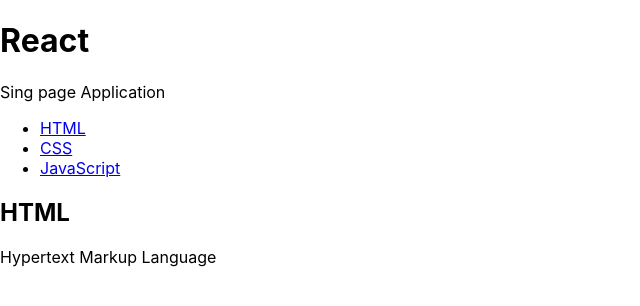
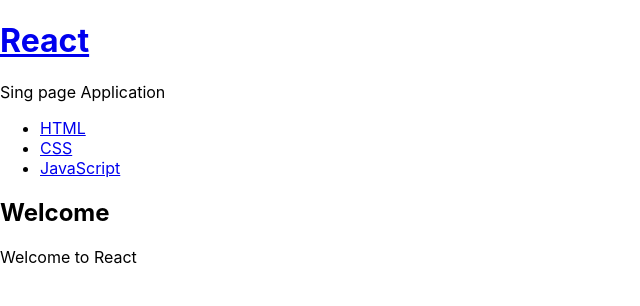
Before and after one commit to leeseungnam1234/ReactMyApp, a React (Create React App) app: page / in a window 1280 px wide. Shown: the top 306 px of the page, without its empty margins (0-640 px from the left). Built offline with nearby package versions, Linux system fonts and the light colour scheme.

Commit message:
react-16 / 19:00 까지

```diff
--- a/src/App.js
+++ b/src/App.js
@@ -9,6 +9,7 @@
     super(props)
     this.state = {
       subject:{title:'React',desc:'Sing page Application'},
+      welcome:{title:'Welcome',desc:'Welcome to React'},
       menus:[
         {id:1,title:'HTML' ,desc:'Hypertext'},
         {id:2,title:'CSS' ,desc:'CSS is for design'},
@@ -18,6 +19,10 @@
   }
 
   render() {
+    // var
+    // if () {
+
+    // }
     return (
       <div className='App'>
         <Myheader
@@ -25,7 +30,10 @@
         desc={this.state.subject.desc}
         />
         <Mynav data={this.state.menus} />
-        <Myarticle title='HTML' desc='Hypertext Markup Language'/>
+        <Myarticle
+          title={this.state.welcome.title}
+          desc={this.state.welcome.desc}
+        />
       </div>
     )
   }
--- a/src/Myheader.js
+++ b/src/Myheader.js
@@ -4,7 +4,7 @@
     render() {
     return (
         <header>
-        <h1 className='logo'>{this.props.title}</h1>
+        <h1 className='logo'><a href='/'>{this.props.title}</a></h1>
         <p>{this.props.desc}</p>
         </header>
     )
```
Also changed, not shown: 1 other file (tests, documents, lock files or other folders).
